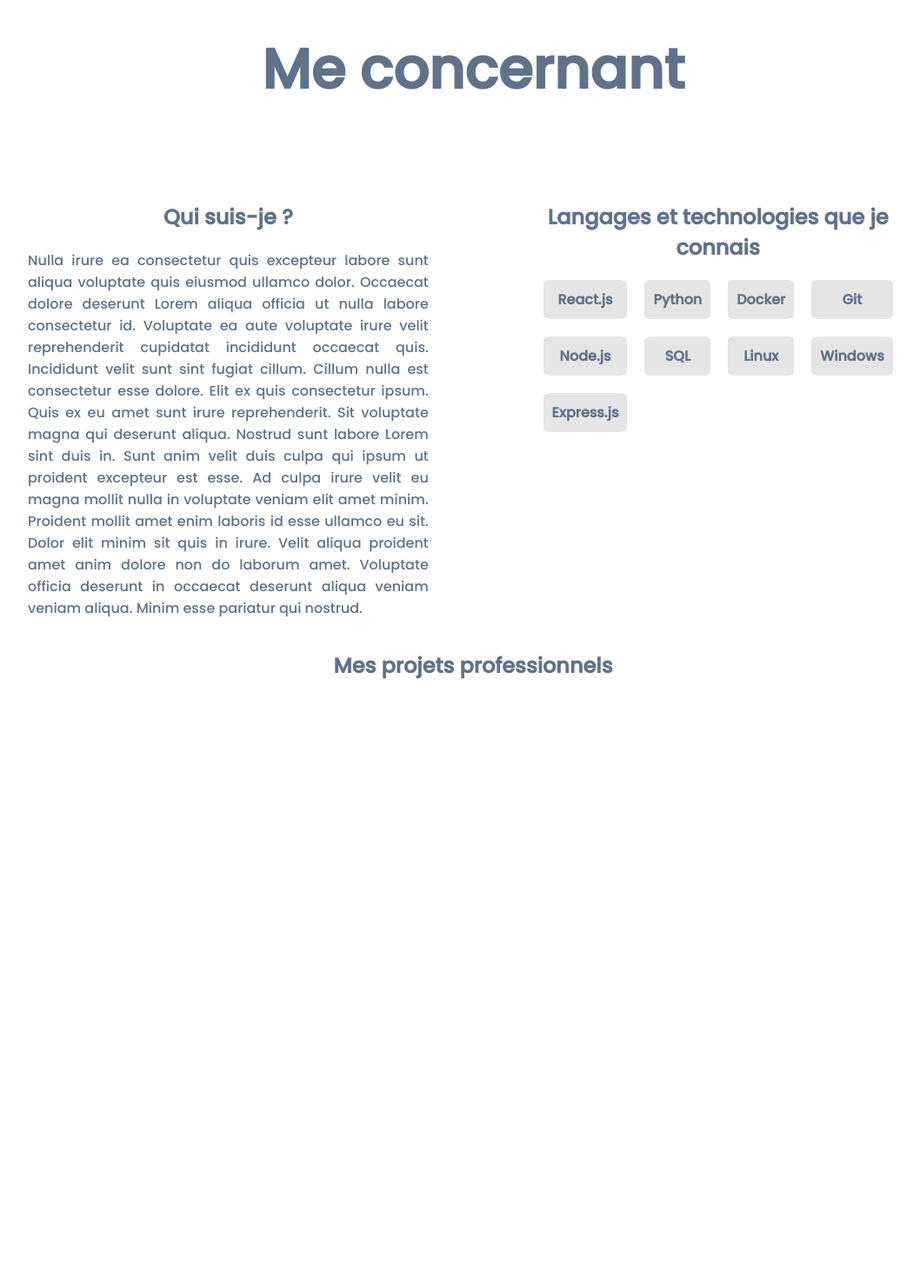
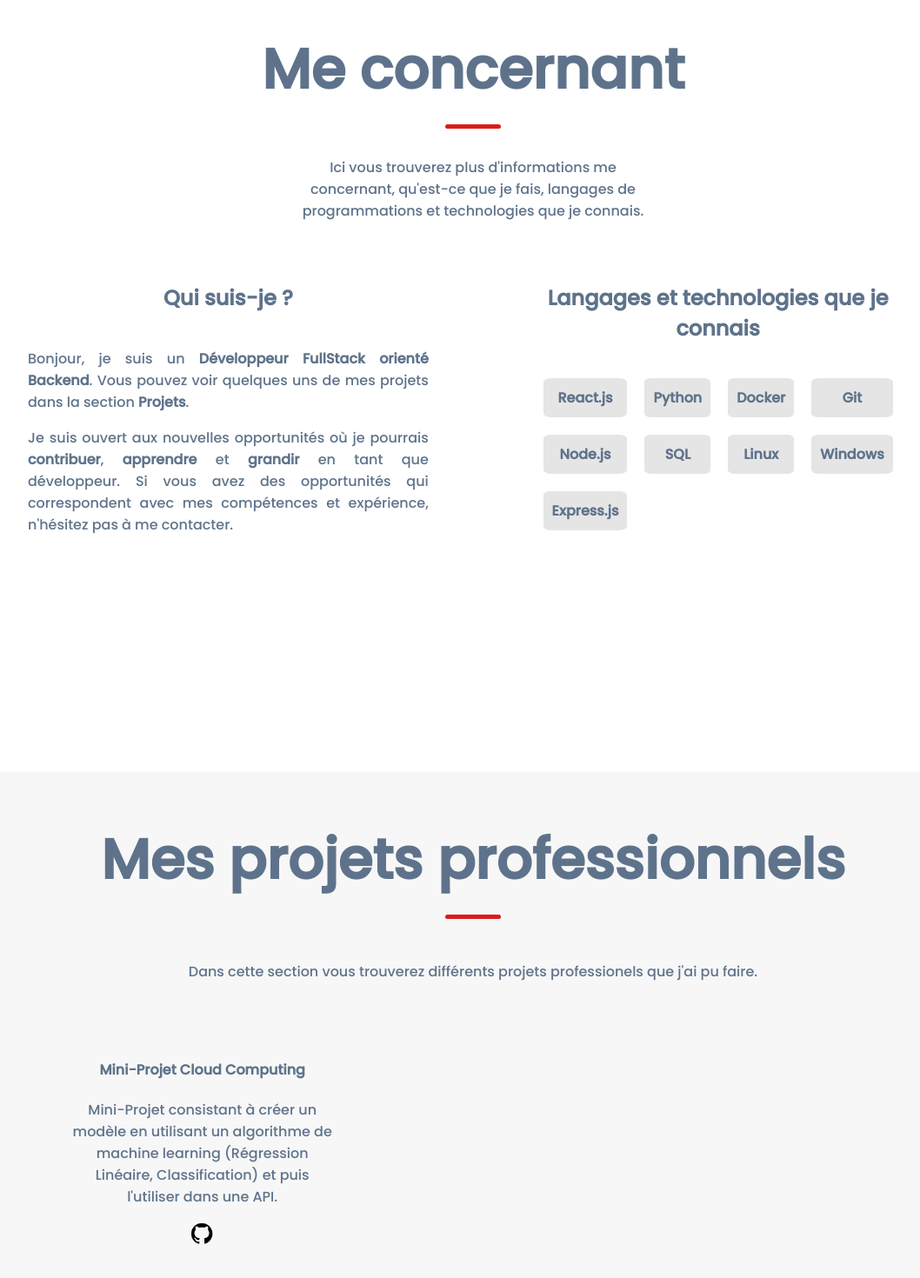
Before and after one commit to kevintsi/my-portfolio, a React (Create React App) app: page / in a window 1280 px wide. Shown: the part 1152-2622 px from the top of the page at 87% size, without its empty margins (96-1154 px from the left). Built offline with nearby package versions, Linux system fonts and the light colour scheme.

Commit message:
Finalisation de la section 'Me Concernant' et commencement de 'Projets professionnels'

```diff
--- a/src/components/Aboutme/Aboutme.css
+++ b/src/components/Aboutme/Aboutme.css
@@ -1,13 +1,50 @@
+.about-me-container {
+  display: flex;
+  flex-direction: column;
+  justify-content: flex-start;
+  align-items: center;
+  padding-bottom: 20%;
+  width: 80%;
+}
+
+.about-me-container>div {
+  display: flex;
+  flex-direction: row;
+  justify-content: space-between
+}
+
 .about-me-title {
   font-size: 4rem;
-  padding-bottom: 2rem;
+  position: relative;
 }
 
+.about-me-title::after {
+  content: '';
+  position: absolute;
+  top: calc(100% + 1rem);
+  height: 5px;
+  width: 4rem;
+  background: #d91e18;
+  left: 50%;
+  transform: translateX(-50%);
+  border-radius: 5px;
+}
+
+.about-me-summary {
+  margin-top: 0;
+  width: 40%;
+  text-align: center;
+  margin-bottom: 50px;
+}
 
 .introduction {
   text-align: center;
   width: 50%;
   padding-right: 10%;
+}
+
+.introduction h2 {
+  padding-bottom: 20px;
 }
 
 .introduction p {
@@ -28,21 +65,7 @@
 
 .skills-container h2 {
   text-align: center;
-}
-
-.about-me-container {
-  display: flex;
-  flex-direction: column;
-  justify-content: flex-start;
-  align-items: center;
-  font-family: "Poppins", sans-serif;
-  width: 80%;
-}
-
-.about-me-container>div {
-  display: flex;
-  flex-direction: row;
-  justify-content: space-between
+  padding-bottom: 20px;
 }
 
 @media screen and (min-width: 1024px) {
--- a/src/components/Aboutme/Aboutme.js
+++ b/src/components/Aboutme/Aboutme.js
@@ -20,15 +20,16 @@ const Aboutme = () => {
     return (
         <section className="about-me-container" id="about-me">
             <h1 className="about-me-title">Me concernant</h1>
+            <p className="about-me-summary">Ici vous trouverez plus d'informations me concernant, qu'est-ce que je fais, langages de programmations et technologies que je connais.</p>
             <div>
                 <div className="introduction">
                     <h2>Qui suis-je ?</h2>
                     <p>
-                        Nulla irure ea consectetur quis excepteur labore sunt aliqua voluptate quis eiusmod ullamco dolor. Occaecat dolore deserunt Lorem aliqua officia ut nulla labore consectetur id. Voluptate ea aute voluptate irure velit reprehenderit cupidatat incididunt occaecat quis. Incididunt velit sunt sint fugiat cillum.
-
-                        Cillum nulla est consectetur esse dolore. Elit ex quis consectetur ipsum. Quis ex eu amet sunt irure reprehenderit. Sit voluptate magna qui deserunt aliqua. Nostrud sunt labore Lorem sint duis in. Sunt anim velit duis culpa qui ipsum ut proident excepteur est esse. Ad culpa irure velit eu magna mollit nulla in voluptate veniam elit amet minim.
-
-                        Proident mollit amet enim laboris id esse ullamco eu sit. Dolor elit minim sit quis in irure. Velit aliqua proident amet anim dolore non do laborum amet. Voluptate officia deserunt in occaecat deserunt aliqua veniam veniam aliqua. Minim esse pariatur qui nostrud.
+                        Bonjour, je suis un <b>Développeur FullStack orienté Backend</b>. Vous pouvez voir quelques uns de mes projets dans la section <b>Projets</b>.
+                    </p>
+                    <p>
+                        Je suis ouvert aux nouvelles opportunités où je pourrais <b>contribuer</b>, <b>apprendre</b> et <b>grandir</b> en tant que développeur. Si vous avez des opportunités qui correspondent avec mes compétences
+                        et expérience, n'hésitez pas à me contacter.
                     </p>
                 </div>
                 <div className="skills-container">
--- a/src/components/Home/Home.css
+++ b/src/components/Home/Home.css
@@ -1,7 +1,10 @@
 .home-container {
-  width: 80%;
+  width: 100%;
+  display: flex;
+  justify-content: center;
   padding-top: 15%;
   padding-bottom: 26%;
+  background-color: rgba(0, 0, 0, 3%)
 }
 
 .heading {
@@ -18,7 +21,6 @@
   font-weight: 700;
   grid-row: 1;
   grid-column: 1/3;
-  width: 100%;
 }
 
 .primary-heading {
--- a/src/components/Home/Home.js
+++ b/src/components/Home/Home.js
@@ -10,7 +10,7 @@ const Home = () => {
             {/* <div className="home-left"> */}
             <div className="brief-introduction-container">
                 <div className="heading" >
-                    <div className="primary-heading">Bonjour, je m'appelle <strong style={{ color: "#D91E18" }}>Kévin</strong></div>
+                    <div className="primary-heading">Bonjour, je m'appelle <strong style={{ color: "#D91E18" }}>Kévin TSI</strong></div>
                     <p className="secondary-heading">Développeur Web FullStack orienté Backend</p>
                 </div>
                 <div className="social-network-container">
--- a/src/components/NavBar/NavBar.js
+++ b/src/components/NavBar/NavBar.js
@@ -11,6 +11,8 @@ const NavBar = () => {
     const showMobileMenu = () => {
         setIsMenuShown(!isMenuShown)
     }
+
+    console.log(!scrollDirection)
 
     return (
         <>
@@ -26,7 +28,7 @@ const NavBar = () => {
                 <img src={process.env.PUBLIC_URL + "/images/hamburger_menu.png"} alt="menu" onClick={() => showMobileMenu()} />
                 <NavLink to="/" className="portfolio" exact><span className="port">Port</span><span className="folio">folio</span></NavLink>
             </nav>
-            <nav className={scrollDirection === "down" ? "nav-container" : "nav-hidden"} >
+            <nav className={scrollDirection === "down" || !scrollDirection ? "nav-container" : "nav-hidden"} >
                 <div className="nav-left">
                     <NavLink to="/" className="portfolio" exact><span className="port">Port</span><span className="folio">folio</span></NavLink>
                 </div>
--- a/src/components/ProjectItem/ProjectItem.css
+++ b/src/components/ProjectItem/ProjectItem.css
@@ -0,0 +1,11 @@
+.card-project {
+    border-radius: 10px 10px 10px;
+}
+
+.card-project:hover {
+    box-shadow: 0px 0px 15px 5px rgba(131, 0, 0, 0.154);
+}
+
+.card-project div>a>img {
+    width: 10%;
+}
--- a/src/components/ProjectItem/ProjectItem.js
+++ b/src/components/ProjectItem/ProjectItem.js
@@ -1,10 +1,15 @@
 import { React } from "react"
-
+import "./ProjectItem.css"
 const ProjectItem = ({ project }) => {
     return (
         <div className="card-project">
             <h4>{project.name}</h4>
-            <div><a href={project.github_link}><img src={process.env.PUBLIC_URL + "/images/github.png"} alt="Cliquez dessus pour accéder au github" /></a></div>
+            <div>
+                <p>{project.description}</p>
+                <a href={project.github_link}>
+                    <img src={process.env.PUBLIC_URL + "/images/github.png"} alt="Cliquez dessus pour accéder au github" />
+                </a>
+            </div>
         </div>
     )
 }
--- a/src/components/Projects/Projects.css
+++ b/src/components/Projects/Projects.css
@@ -1,20 +1,43 @@
 .projects-container {
-  height: 100%;
+  width: 100%;
+  display: flex;
+  justify-content: center;
+  padding-bottom: 95%;
+  background-color: rgba(0, 0, 0, 3%)
+}
+
+.projects-title {
+  font-size: 4rem;
+  position: relative;
+}
+
+.projects-title::after {
+  content: '';
+  position: absolute;
+  top: calc(100% + 1rem);
+  height: 5px;
+  width: 4rem;
+  background: #d91e18;
+  left: 50%;
+  transform: translateX(-50%);
+  border-radius: 5px;
+}
+
+.projects-container>div {
   display: flex;
   flex-direction: column;
   justify-content: flex-start;
+  width: 80%;
   align-items: center;
-  font-family: "Poppins", sans-serif;
-  width: 100%;
-  padding-bottom: 95%;
 }
 
-.projects-container > h1 {
+.projects-container>h1 {
   text-align: center;
   padding-bottom: 5%;
 }
 
 .project-list {
+  padding-top: 50px;
   display: grid;
   grid-template-columns: repeat(3, 1fr);
   grid-gap: 10px;
--- a/src/components/Projects/Projects.js
+++ b/src/components/Projects/Projects.js
@@ -4,19 +4,23 @@ import "./Projects.css"
 
 const Projects = () => {
     const projects_list = [
-        // {
-        //     name: "Mini-Projet Cloud Computing",
-        //     github_link: "https://github.com/kevintsi/projetCC",
+        {
+            name: "Mini-Projet Cloud Computing",
+            description: "Mini-Projet consistant à créer un modèle en utilisant un algorithme de machine learning (Régression Linéaire, Classification)  et puis l'utiliser dans une API.",
+            github_link: "https://github.com/kevintsi/projetCC",
 
-        // }
+        },
     ]
     return (
         <section className="projects-container" id="projects">
-            <h1>Mes projets professionnels</h1>
-            <div className="project-list">
-                {projects_list.map(project => (
-                    <ProjectItem project={project} />
-                ))}
+            <div>
+                <h1 className="projects-title">Mes projets professionnels</h1>
+                <p>Dans cette section vous trouverez différents projets professionels que j'ai pu faire.</p>
+                <div className="project-list">
+                    {projects_list.map(project => (
+                        <ProjectItem project={project} />
+                    ))}
+                </div>
             </div>
         </section>
     )
--- a/src/index.css
+++ b/src/index.css
@@ -12,6 +12,5 @@ html,
 body {
   margin: 0;
   padding: 0;
+  font-family: 'Poppins'
 }
-
-@import url("https://fonts.googleapis.com/css2?family=Poppins:ital,wght@0,100;0,200;0,300;0,400;0,500;0,600;0,700;0,800;0,900;1,100;1,200;1,300;1,400;1,500;1,600;1,700;1,800;1,900&display=swap");
```
Also changed, not shown: 1 other file (tests, documents, lock files or other folders).
